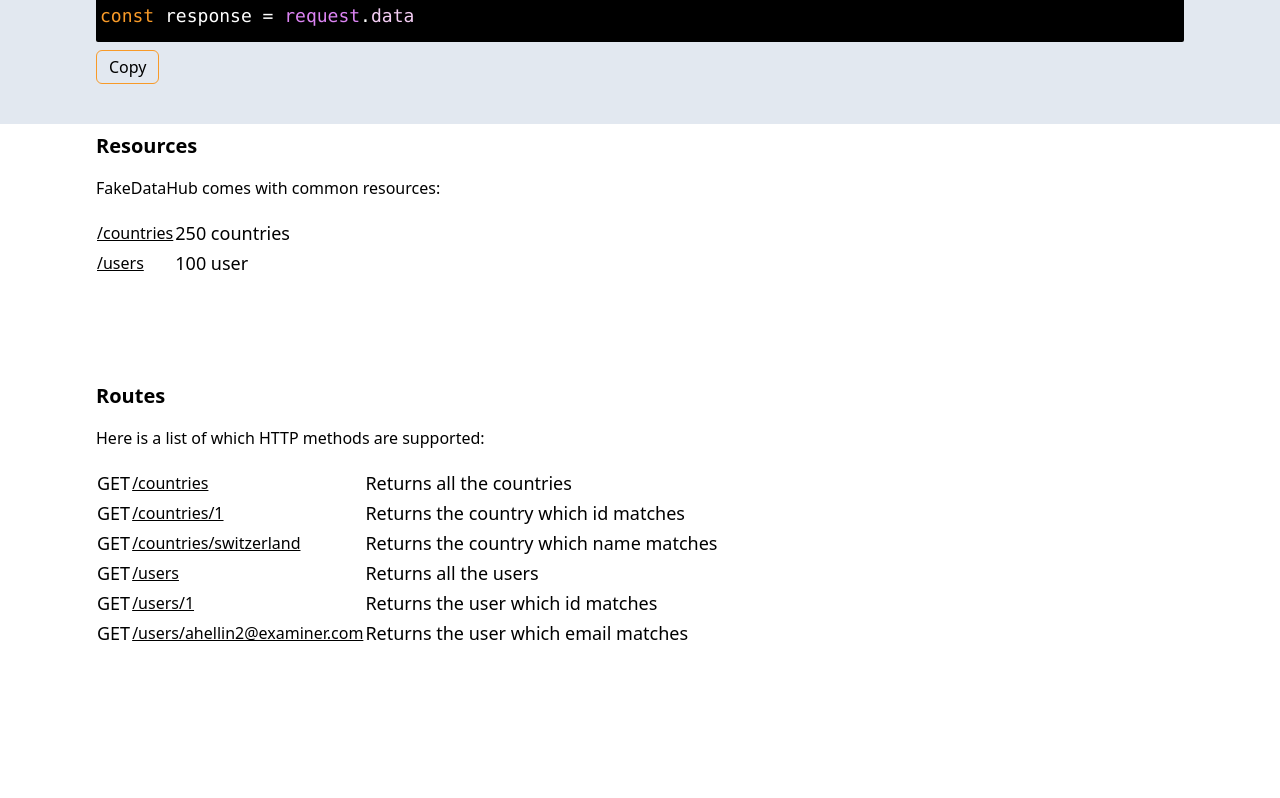
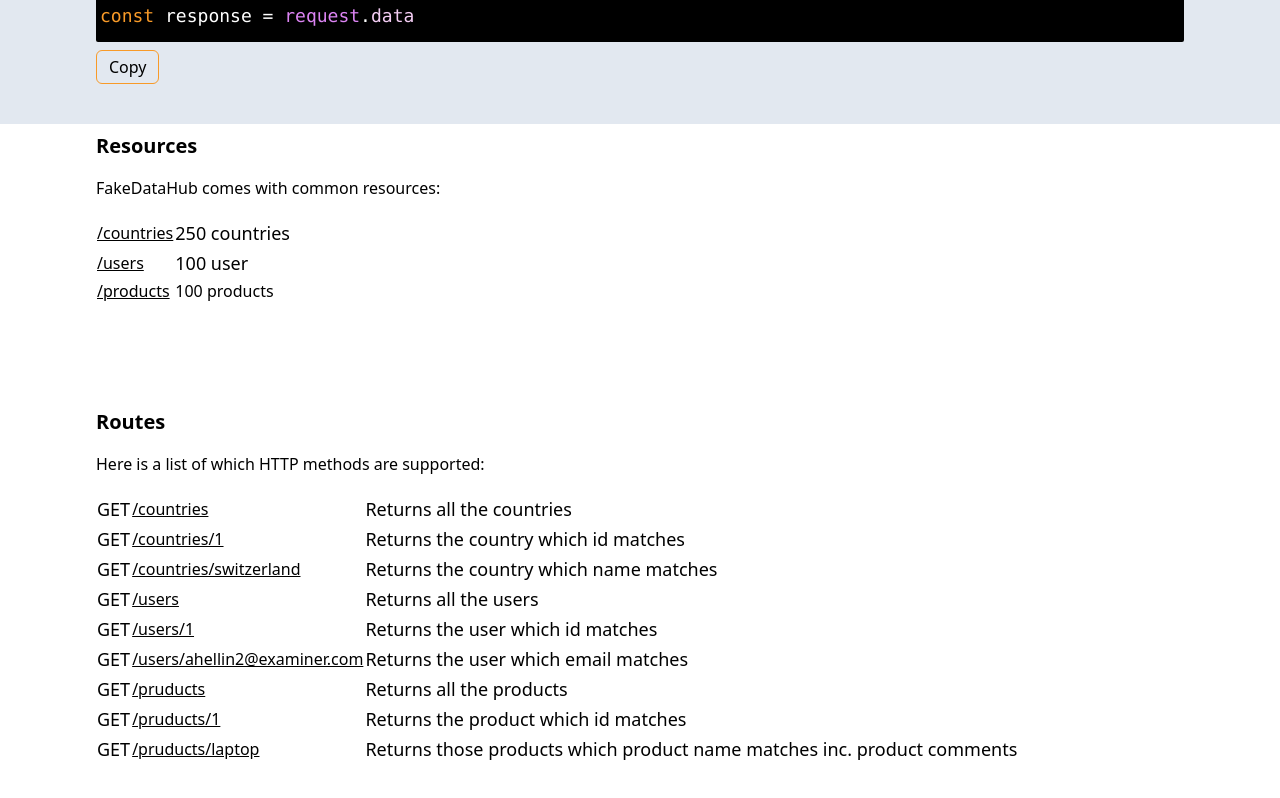
Before and after one commit to ardasalvarlilar/FakeDataHub, a React (Vite) app: page / in a window 1280 px wide. Shown: the part 1106-1904 px from the top of the page. Before the commit the page ends 1802 px from the top, so only its background shows below. Built offline with nearby package versions, Linux system fonts and the light colour scheme; no server answers.

Commit message:
route table component and new requests

```diff
--- a/src/components/Resources.jsx
+++ b/src/components/Resources.jsx
@@ -31,6 +31,14 @@
               100 user
             </td>
           </tr>
+          <tr>
+            <td className="text-xs md:text-base">
+              <Link className='underline' to='https://dummy-data-api-production.up.railway.app/products'>/products</Link>
+            </td>
+            <td>
+              100 products
+            </td>
+          </tr>
         </tbody>
       </table>
     </div>
--- a/src/components/Route.jsx
+++ b/src/components/Route.jsx
@@ -1,5 +1,5 @@
+import RouteTableRow from './RouteTableRow'
 
-import {Link} from 'react-router-dom'
 export default function Route() {
   return (
     <div className='px-6 py-4 mt-8 md:py-12 md:px-24 md:mt-12'>
@@ -14,73 +14,15 @@
           </tr>
         </thead>
         <tbody>
-          <tr>
-            <td className='text-sm md:text-lg'>
-              GET
-            </td>
-            <td className='text-xs md:text-base'>
-              <Link className='underline' to='https://dummy-data-api-production.up.railway.app/countries'>/countries</Link>
-            </td>
-            <td className='text-sm md:text-lg '>
-              Returns all the countries
-            </td>
-          </tr>
-          <tr>
-            <td className='text-sm md:text-lg'>
-              GET
-            </td>
-            <td className='text-xs md:text-base'>
-              <Link className='underline' to='https://dummy-data-api-production.up.railway.app/countries/1'>/countries/1</Link>
-            </td>
-            <td className='text-sm md:text-lg '>
-              Returns the country which id matches
-            </td>
-          </tr>
-          <tr>
-            <td className='text-sm md:text-lg'>
-              GET
-            </td>
-            <td className='text-xs md:text-base'>
-              <Link className='underline' to='https://dummy-data-api-production.up.railway.app/countries/switzerland'>/countries/switzerland</Link>
-            </td>
-            <td className='text-sm md:text-lg '>
-              Returns the country which name matches
-            </td>
-          </tr>
-
-          <tr>
-            <td className='text-sm md:text-lg'>
-              GET
-            </td>
-            <td className='text-xs md:text-base'>
-              <Link className='underline' to='https://dummy-data-api-production.up.railway.app/users'>/users</Link>
-            </td>
-            <td className='text-sm md:text-lg '>
-              Returns all the users
-            </td>
-          </tr>
-          <tr>
-            <td className='text-sm md:text-lg'>
-              GET
-            </td>
-            <td className='text-xs md:text-base'>
-              <Link className='underline' to='https://dummy-data-api-production.up.railway.app/users/1'>/users/1</Link>
-            </td>
-            <td className='text-sm md:text-lg '>
-              Returns the user which id matches
-            </td>
-          </tr>
-          <tr>
-            <td className='text-sm md:text-lg'>
-              GET
-            </td>
-            <td className='text-xs md:text-base'>
-              <Link className='underline' to='https://dummy-data-api-production.up.railway.app/users/ahellin2@examiner.com'>/users/ahellin2@examiner.com</Link>
-            </td>
-            <td className='text-sm md:text-lg '>
-              Returns the user which email matches
-            </td>
-          </tr>
+          <RouteTableRow httpMethodName='GET' url='countries' urlText='/countries' routeDescription='Returns all the countries' />
+          <RouteTableRow httpMethodName='GET' url='countries/1' urlText='/countries/1' routeDescription='Returns the country which id matches' />
+          <RouteTableRow httpMethodName='GET' url='countries/switzerland' urlText='/countries/switzerland' routeDescription='Returns the country which name matches' />
+          <RouteTableRow httpMethodName='GET' url='users' urlText='/users' routeDescription='Returns all the users' />
+          <RouteTableRow httpMethodName='GET' url='users/1' urlText='/users/1' routeDescription='Returns the user which id matches' />
+          <RouteTableRow httpMethodName='GET' url='users/ahellin2@examiner.com' urlText='/users/ahellin2@examiner.com' routeDescription='Returns the user which email matches' />
+          <RouteTableRow httpMethodName='GET' url='products' urlText='/pruducts' routeDescription='Returns all the products' />
+          <RouteTableRow httpMethodName='GET' url='products/1' urlText='/pruducts/1' routeDescription='Returns the product which id matches' />
+          <RouteTableRow httpMethodName='GET' url='products/laptop' urlText='/pruducts/laptop' routeDescription='Returns those products which product name matches inc. product comments' />
         </tbody>
       </table>
     </div>
--- /dev/null
+++ b/src/components/RouteTableRow.jsx
@@ -0,0 +1,18 @@
+/* eslint-disable react/prop-types */
+import { Link } from 'react-router-dom'
+
+export default function RouteTableRow({httpMethodName,url,urlText,routeDescription}) {
+  return (
+    <tr>
+      <td className="text-sm md:text-lg">
+        {httpMethodName}
+      </td>
+      <td className="text-xs md:text-base">
+        <Link className='underline' to={`https://dummy-data-api-production.up.railway.app/${url}`}>{urlText}</Link>
+      </td>
+      <td className="text-sm md:text-lg">
+        {routeDescription}
+      </td>
+    </tr>
+  )
+}
```
